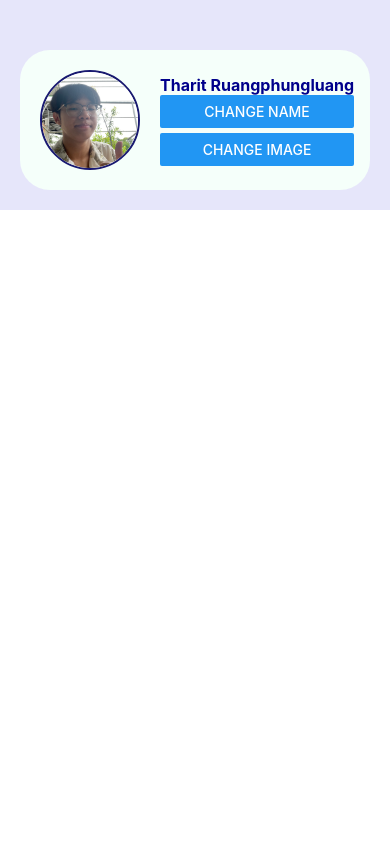
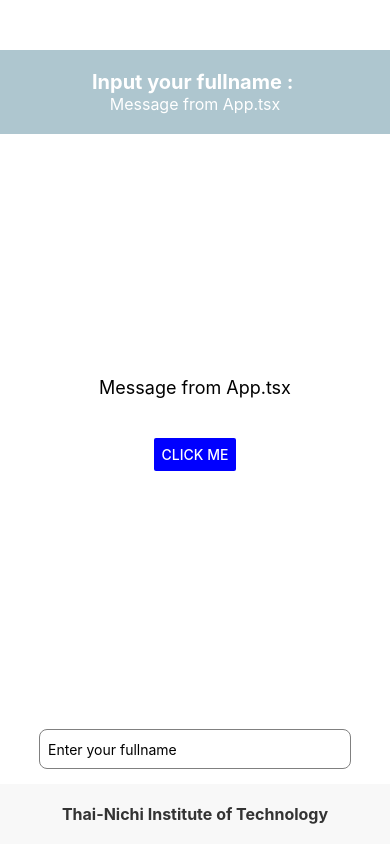
Before and after one commit to tharitnut/ReactNativeTNI, a React Native app: screen / in a window 390 px wide. Built offline with nearby package versions, Linux system fonts and the light colour scheme.

Commit message:
Practice1_useEffect

```diff
--- a/App.tsx
+++ b/App.tsx
@@ -1,13 +1,48 @@
-import { View, Text } from "react-native";
-import React from "react";
-import ProfileScreen from "./components/ProfileScreen";
+import { StatusBar } from "expo-status-bar";
+import React, { useState, useEffect } from "react";
+import { StyleSheet, Text, View, Button, Alert, TextInput } from "react-native";
+import AppFooter from "./components/AppFooter";
+import AppHeader from "./components/AppHeader";
+import Content from "./components/Content";
+import { stylePractice } from "./styles/styles";
 
-const App = (): React.JSX.Element => {
+function App(): React.JSX.Element {
+  const [fullname, setFullname] = useState("");
+  const [message, setmessage] = useState("Message from App.tsx");
+  const [footerMessage, setfooterMessage] = useState(
+    "Thai-Nichi Institute of Technology"
+  );
+
+  useEffect(() => {
+    console.log("Component has mounted");
+  }, []);
+
+  useEffect(() => {
+    console.log(`Fullname has change to : ${fullname}`);
+  }, [fullname]); //run when fullname changes
+
   return (
-    <View>
-      <ProfileScreen />
+    <View style={styles.container}>
+      <AppHeader fullname={fullname} message={message} />
+      <Content message={message} fullname={fullname} />
+      <AppFooter footerMessage={footerMessage} />
+      <View style = {{alignItems:"center"}}>
+        <TextInput
+          style={stylePractice.input}
+          placeholder="Enter your fullname"
+          value={fullname}
+          onChangeText={setFullname}
+        />
+      </View>
     </View>
   );
-};
+}
+
+const styles = StyleSheet.create({
+  container: {
+    flex: 1,
+    backgroundColor: "#fff",
+  },
+});
 
 export default App;
--- a/components/AppFooter.tsx
+++ b/components/AppFooter.tsx
@@ -1,34 +1,17 @@
 import { StyleSheet, Text, View } from 'react-native'
 import React from 'react'
+import {stylePractice} from '../styles/styles'
 
 type AppFooterProp = {
-  title:string
+  footerMessage:string
 }
 
-const AppFooter = ({title}:AppFooterProp): React.JSX.Element => {
+const AppFooter = ({footerMessage}:AppFooterProp): React.JSX.Element => {
   return (
-    <View style={styles.footer}>
-      <Text style={styles.footerText}>{title}</Text>
+    <View style={stylePractice.footer}>
+      <Text style={stylePractice.footerText}>{footerMessage}</Text>
     </View>
   )
 }
 
 export default AppFooter
-
-  const styles = StyleSheet.create({
-    footer: {
-    backgroundColor: '#f8f8f8',
-    padding: 20,
-    alignItems: 'center',
-    justifyContent: 'center',
-    position: 'absolute',
-    left: 0,
-    right: 0,
-    bottom: 0,
-    },
-    footerText: {
-    fontSize: 16,
-    fontWeight: 'bold',
-    color: '#333',
-    },
-    });
--- a/components/AppHeader.tsx
+++ b/components/AppHeader.tsx
@@ -1,36 +1,19 @@
 import { StyleSheet, Text, View } from 'react-native'
 import React from 'react'
+import {stylePractice} from '../styles/styles'
 
 type AppHeaderProp = {
-    title:string
-    title2:string
+    fullname:string
+    message:string
 }
 
-const AppHeader = ({title,title2}:AppHeaderProp): React.JSX.Element => {
+const AppHeader = ({fullname,message}:AppHeaderProp): React.JSX.Element => {
   return (
-    <View style={styles.header}>
-      <Text style={styles.headerText}>{title}</Text>
-      <Text style={styles.subtitleText}>{title2}</Text>
+    <View style={stylePractice.header}>
+      <Text style={stylePractice.headerText}>{ `Input your fullname : ${fullname}`}</Text>
+      <Text style={stylePractice.subtitleText}>{message}</Text>
     </View>
   )
 }
 
 export default AppHeader
-
-const styles = StyleSheet.create({
-    header: {
-    backgroundColor: '#AEC6CF',
-    padding: 20,
-    alignItems: 'center',
-    justifyContent: 'center',
-    },
-    headerText: {
-    fontSize: 20,
-    fontWeight: 'bold',
-    color: '#fff',
-    },
-    subtitleText: {
-    fontSize: 16,
-    color: '#fff',
-    },
-    });
--- a/components/Content.tsx
+++ b/components/Content.tsx
@@ -1,35 +1,27 @@
-import { StyleSheet, Text, View , Button ,Alert } from 'react-native'
-import React from 'react'
+import { StyleSheet, Text, View, Button, Alert } from "react-native";
+import React from "react";
+import { stylePractice } from "../styles/styles";
 
 type AppContentProp = {
-    title:string
-    name:string
-}
+  message: string;
+  fullname: string;
+};
 
-const Content = ({title,name}:AppContentProp): React.JSX.Element => {
+const Content = ({ message, fullname }: AppContentProp): React.JSX.Element => {
+  const [displayFullname, setDisplayFullname] = React.useState("");
+
+  const haddleButtonClick = () => {
+    setDisplayFullname(fullname);
+    Alert.alert("Hello", `Fullname has change to : ${fullname}`);
+  };
 
   return (
-    <View style={styles.content}>
-      <Text style={styles.text}>{title}</Text>
-      <Button
-        title="Click Me"
-        onPress={()=> Alert.alert("Hello", name)}
-        color="blue"
-      />
+    <View style={stylePractice.content}>
+      <Text style={stylePractice.text}>{message}</Text>
+      <Text style={stylePractice.text}>{displayFullname}</Text>
+      <Button title="Click Me" onPress={haddleButtonClick} color="blue" />
     </View>
-  )
-}
+  );
+};
 
-export default Content
-
-const styles = StyleSheet.create({
-    content: {
-    flex: 1,
-    alignItems: 'center',
-    justifyContent: 'center',
-    },
-    text: {
-    fontSize: 18,
-    marginBottom: 20,
-    },
-    });
+export default Content;
--- a/components/ProfileScreen.tsx
+++ b/components/ProfileScreen.tsx
@@ -1,6 +1,6 @@
 import { Text, View, Image, Button } from "react-native";
 import React, { useState } from "react";
-import styles from "../styles/styles";
+import {styles} from "../styles/styles";
 
 const ProfileScreen = (): React.JSX.Element => {
   const proflieImage1 = require("../assets/Profile.jpg");
--- a/styles/styles.ts
+++ b/styles/styles.ts
@@ -1,33 +1,87 @@
-import { StyleSheet} from 'react-native'
+import { StyleSheet } from "react-native";
 
-
-export default StyleSheet.create({
+const styles = StyleSheet.create({
   container: {
     alignItems: "center",
     padding: 20,
     backgroundColor: "#e6e6fa",
   },
   profileImage: {
-    borderRadius:50,
-    width:100,
-    height:100,
-    marginRight:20,
-    borderColor:"#191970",
-    borderWidth:2,
+    borderRadius: 50,
+    width: 100,
+    height: 100,
+    marginRight: 20,
+    borderColor: "#191970",
+    borderWidth: 2,
   },
   profileContainer: {
-    flexDirection:"row",
-    alignItems:"center",
-    marginTop:30,
-    width:"100%",
-    padding:20,
-    borderRadius:30,
-    backgroundColor:"#f5fffa",
-    elevation:5,
+    flexDirection: "row",
+    alignItems: "center",
+    marginTop: 30,
+    width: "100%",
+    padding: 20,
+    borderRadius: 30,
+    backgroundColor: "#f5fffa",
+    elevation: 5,
   },
-  profileName:{
-    color:"#00008b",
-    fontWeight:"bold",
-    fontSize:16
+  profileName: {
+    color: "#00008b",
+    fontWeight: "bold",
+    fontSize: 16,
   },
 });
+
+const stylePractice = StyleSheet.create({
+  header: {
+    backgroundColor: "#AEC6CF",
+    padding: 20,
+    alignItems: "center",
+    justifyContent: "center",
+    marginTop:50
+  },
+  headerText: {
+    fontSize: 20,
+    fontWeight: "bold",
+    color: "#fff",
+  },
+  subtitleText: {
+    fontSize: 16,
+    color: "#fff",
+  },
+  content: {
+    flex: 1,
+    alignItems: "center",
+    justifyContent: "center",
+  },
+  text: {
+    fontSize: 18,
+    marginBottom: 20,
+  },
+  footer: {
+    backgroundColor: "#f8f8f8",
+    padding: 20,
+    alignItems: "center",
+    justifyContent: "center",
+    position: "absolute",
+    left: 0,
+    right: 0,
+    bottom: 0,
+  },
+  footerText: {
+    fontSize: 16,
+    fontWeight: "bold",
+    color: "#333",
+  },
+  input: {
+    height: 40,
+    borderColor: "gray",
+    borderWidth: 1,
+    marginTop: 16,
+    paddingHorizontal: 8,
+    width: "80%",
+    borderRadius: 8,
+    marginBottom:75
+  },
+});
+
+export { styles, stylePractice };
```
Also changed, not shown: App2.tsx (added, +15 -0 lines), components/UseEffectExample.tsx (added, +31 -0 lines).
